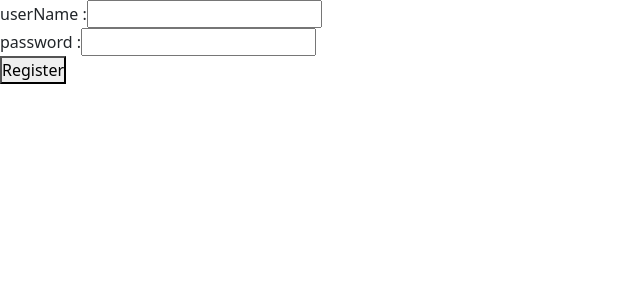
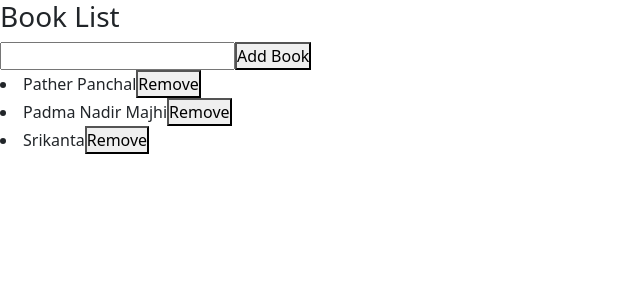
Before and after one commit to raihanraju007/React-Practice, a React (Create React App) app: page / in a window 1280 px wide. Shown: the top 300 px of the page, without its empty margins (0-640 px from the left). Built offline with nearby package versions, Linux system fonts and the light colour scheme.

Commit message:
React Hooks | useReducer Hook

```diff
--- a/src/App.js
+++ b/src/App.js
@@ -24,15 +24,16 @@ import Users from "./componant/PropTypes/Users";
 import LifeCycle from "./componant/LifeCycle/LifeCycle";
 // import UserForm from "./componant/RefExample/UserForm";
 import UserForm from "./componant/HOOKS/UseRefExample/UserForm";
+import UseReducer from "./componant/HOOKS/UseReducer";
 
 
 
 function App() {
 
   return (
-    <div>
-      <UserForm />
-    </div>
+    <>
+      <UseReducer/>
+    </>
   );
 }
 
--- /dev/null
+++ b/src/componant/HOOKS/UseReducer/index.js
@@ -0,0 +1,94 @@
+import React, {useReducer, useState} from 'react'
+
+const booksData = [
+    {id: 1, name: "Pather Panchal"},
+    {id: 2, name: "Padma Nadir Majhi"},
+    {id: 3, name: "Srikanta"}
+];
+
+const Modal = ({modalText}) =>{
+    return <p>{modalText}</p>
+}
+const reducer = ( state, action) => {
+    if(action.type == "ADD"){
+       const allBooks = [...state.books, action.payload]
+       return {
+            ...state,
+            books: allBooks,
+            isModalOpen: true,
+            modalText:  "Book is added"
+       }
+    }
+    if(action.type == "REMOVE"){
+        const filteredBooks = [...state.books].filter(book => book.id == action.payload);
+        return{
+            ...state,
+            books: filteredBooks,
+            isModalOpen: true,
+            modalText: "Book is remove"
+        }
+    }
+    return state;
+}
+
+const UseReducer = () => {
+    // const [books, setBooks] = useState(booksData);
+    // const [isModalOpen, setIsModalOpen] = useState(false);
+    // const [modalText, setModalText] = useState("");
+
+    const [bookState, dispatch] = useReducer(reducer, {
+        books: booksData,
+        isModalOpen : false,
+        modalText: ""
+
+    })
+    const [bookName, setBookName] = useState("");
+
+
+    const handleSubmit = (e)=>{
+        e.preventDefault();
+        const newBook = {id: new Date().getTime().toString(), name: bookName }
+        dispatch({type: "ADD", payload: newBook});
+        setBookName("");
+
+
+        // setBooks((prevState)=> {
+        //     const newBook = {id: new Date().getTime().toString(), name: bookName }
+        //     return [...prevState, newBook]
+        // })
+        // setIsModalOpen(true);
+        // setModalText("Book is added")
+    };
+
+
+    const removeBook = (id) => {
+        dispatch({
+            type: "REMOVE",
+            payload: id,
+        })
+    }
+
+  return (
+    <div>
+      <h3>Book List</h3>
+        <form onSubmit={handleSubmit}>
+            <input type='text' value={bookName}
+                onChange={(e)=>{
+                    setBookName(e.target.value);
+                }}
+            />
+            <button type='submit'>Add Book</button>
+        </form>
+        {bookState.isModalOpen && <Modal modalText={bookState.modalText} /> }
+      {bookState.books.map((book) =>{
+        const {id, name} = book;
+        return <li key={id}>
+            {name}
+            <button onClick={()=> {removeBook(id)}}>Remove</button>
+        </li>
+      })}
+    </div>
+  )
+}
+
+export default UseReducer
```
